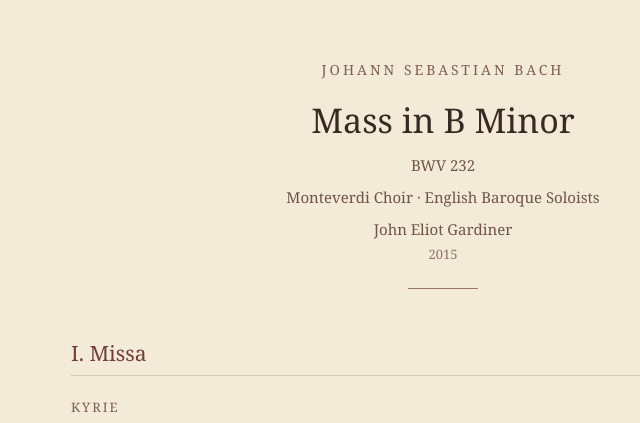
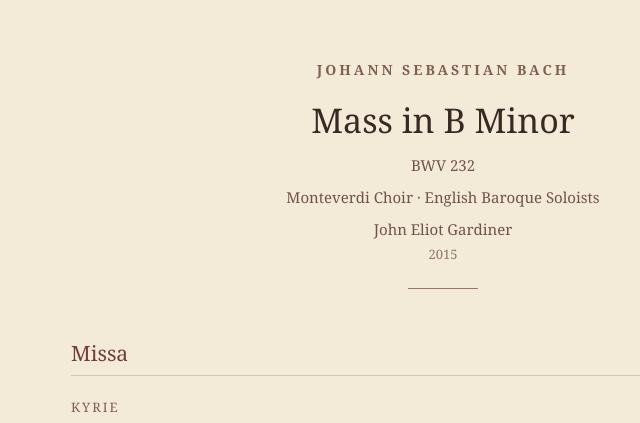
Before and after one commit to KillerWhale-cloud/Bach-Mass-in-B-Minor-BWV-232-2015---By-Monteverdi-Choir-English-Baroque-Soloists-John-Eliot-Gardiner, a plain HTML site: page index.html in a window 1280 px wide. Shown: the top 423 px of the page, 197-837 px from the left. Drawn offline with Linux system fonts and the light colour scheme.

Commit message:
Update index.html

```diff
--- a/index.html
+++ b/index.html
@@ -28,6 +28,7 @@ body {
     color: #713d35;
     font-family: Georgia, "Times New Roman", serif;
     font-size: 11px;
+    font-weight: normal;
     letter-spacing: 0.5px;
 }
 
@@ -49,6 +50,7 @@ body {
 .composer {
     color: #80604f;
     font-size: 14px;
+    font-weight: 600;
     letter-spacing: 3px;
     text-transform: uppercase;
     margin-bottom: 18px;
@@ -241,7 +243,7 @@ const tracks = [
 
     {
         number: "01",
-        section: "I. Missa",
+        section: "Missa",
         subsection: "Kyrie",
         title: "Coro — Kyrie eleison",
         file: "Monteverdi Choir - Mass in B Minor_ BWV 232  Kyrie eleison.mp3"
@@ -249,7 +251,7 @@ const tracks = [
 
     {
         number: "02",
-        section: "I. Missa",
+        section: "Missa",
         subsection: "Kyrie",
         title: "Duetto — Christe eleison",
         file: "Hannah Morrison - Mass in B Minor_ BWV 232  Christe eleison.mp3"
@@ -257,7 +259,7 @@ const tracks = [
 
     {
         number: "03",
-        section: "I. Missa",
+        section: "Missa",
         subsection: "Kyrie",
         title: "Coro — Kyrie eleison II",
         file: "Monteverdi_Choir_Mass_in_B_Minor_BWV_232_Kyrie_eleison_II.mp3"
@@ -265,7 +267,7 @@ const tracks = [
 
     {
         number: "04",
-        section: "I. Missa",
+        section: "Missa",
         subsection: "Gloria",
         title: "Coro — Gloria in excelsis Deo",
         file: "Monteverdi_Choir_Mass_in_B_Minor_BWV_232_Gloria_in_excelsis.mp3"
@@ -273,7 +275,7 @@ const tracks = [
 
     {
         number: "05",
-        section: "I. Missa",
+        section: "Missa",
         subsection: "Gloria",
         title: "Aria — Laudamus te",
         file: "Hannah Morrison - Mass in B Minor_ BWV 232  Laudamus te.mp3"
@@ -281,7 +283,7 @@ const tracks = [
 
     {
         number: "06",
-        section: "I. Missa",
+        section: "Missa",
         subsection: "Gloria",
         title: "Coro — Gratias agimus tibi",
         file: "Monteverdi_Choir_Mass_in_B_Minor_BWV_232_Gratias_agimus_tibi.mp3"
@@ -289,7 +291,7 @@ const tracks = [
 
     {
         number: "07",
-        section: "I. Missa",
+        section: "Missa",
         subsection: "Gloria",
         title: "Duetto — Domine Deus",
         file: "Hannah Morrison - Mass in B Minor_ BWV 232  Domine Deus.mp3"
@@ -297,7 +299,7 @@ const tracks = [
 
     {
         number: "08",
-        section: "I. Missa",
+        section: "Missa",
         subsection: "Gloria",
         title: "Coro — Qui tollis peccata mundi",
         file: "Monteverdi_Choir_Mass_in_B_Minor_BWV_232_Qui_tollis_peccata.mp3"
@@ -305,7 +307,7 @@ const tracks = [
 
     {
         number: "09",
-        section: "I. Missa",
+        section: "Missa",
         subsection: "Gloria",
         title: "Aria — Qui sedes ad dextram Patris",
         file: "Esther_Brazil_Mass_in_B_Minor_BWV_232_Qui_sedes_ad_dextram_P.mp3"
@@ -313,7 +315,7 @@ const tracks = [
 
     {
         number: "10",
-        section: "I. Missa",
+        section: "Missa",
         subsection: "Gloria",
         title: "Aria — Quoniam tu solus Sanctus",
         file: "David_Shipley_Mass_in_B_Minor_BWV_232_Quoniam_tu_solus_Sanct.mp3"
@@ -321,7 +323,7 @@ const tracks = [
 
     {
         number: "11",
-        section: "I. Missa",
+        section: "Missa",
         subsection: "Gloria",
         title: "Coro — Cum Sancto Spiritu",
         file: "Monteverdi_Choir_Mass_in_B_Minor_BWV_232_Cum_Sancto_Spiritu.mp3"
@@ -329,7 +331,7 @@ const tracks = [
 
     {
         number: "12",
-        section: "II. Symbolum Nicenum",
+        section: "Symbolum Nicenum",
         subsection: "Credo",
         title: "Coro — Credo in unum Deum",
         file: "Monteverdi_Choir_Mass_in_B_Minor_BWV_232_Credo_in_unum_Deum.mp3"
@@ -337,7 +339,7 @@ const tracks = [
 
     {
         number: "13",
-        section: "II. Symbolum Nicenum",
+        section: "Symbolum Nicenum",
         subsection: "Credo",
         title: "Duetto — Et in unum Dominum",
         file: "Hannah_Morrison_Mass_in_B_Minor_BWV_232_Et_in_unum_Dominum.mp3"
@@ -345,7 +347,7 @@ const tracks = [
 
     {
         number: "14",
-        section: "II. Symbolum Nicenum",
+        section: "Symbolum Nicenum",
         subsection: "Credo",
         title: "Coro — Et incarnatus est",
         file: "Monteverdi_Choir_Mass_in_B_Minor_BWV_232_Et_incarnatus_est.mp3"
@@ -353,7 +355,7 @@ const tracks = [
 
     {
         number: "15",
-        section: "II. Symbolum Nicenum",
+        section: "Symbolum Nicenum",
         subsection: "Credo",
         title: "Coro — Crucifixus",
         file: "Monteverdi Choir - Mass in B Minor_ BWV 232  Crucifixus.mp3"
@@ -361,7 +363,7 @@ const tracks = [
 
     {
         number: "16",
-        section: "II. Symbolum Nicenum",
+        section: "Symbolum Nicenum",
         subsection: "Credo",
         title: "Coro — Et resurrexit",
         file: "Monteverdi Choir - Mass in B Minor_ BWV 232  Et resurrexit.mp3"
@@ -369,7 +371,7 @@ const tracks = [
 
     {
         number: "17",
-        section: "II. Symbolum Nicenum",
+        section: "Symbolum Nicenum",
         subsection: "Credo",
         title: "Aria — Et in Spiritum Sanctum Dominum",
         file: "Alex_Ashworth_Mass_in_B_Minor_BWV_232_Et_in_Spiritum_Sanctum.mp3"
@@ -377,7 +379,7 @@ const tracks = [
 
     {
         number: "18",
-        section: "II. Symbolum Nicenum",
+        section: "Symbolum Nicenum",
         subsection: "Credo",
         title: "Coro — Confiteor unum baptisma",
         file: "Monteverdi_Choir_Mass_in_B_Minor_BWV_232_Confiteor_unum_bapt.mp3"
@@ -385,7 +387,7 @@ const tracks = [
 
     {
         number: "19",
-        section: "II. Symbolum Nicenum",
+        section: "Symbolum Nicenum",
         subsection: "Credo",
         title: "Coro — Et expecto resurrectionem mortuorum",
         file: "Monteverdi_Choir_Mass_in_B_Minor_BWV_232_Et_expecto_resurrec.mp3"
@@ -393,7 +395,7 @@ const tracks = [
 
     {
         number: "20",
-        section: "III. Sanctus",
+        section: "Sanctus",
         subsection: "",
         title: "Coro — Sanctus",
         file: "Monteverdi Choir - Mass in B Minor_ BWV 232  Sanctus.mp3"
@@ -401,7 +403,7 @@ const tracks = [
 
     {
         number: "21",
-        section: "IV. Osanna",
+        section: "Osanna",
         subsection: "",
         title: "Coro — Osanna",
         file: "Monteverdi Choir - Mass in B Minor_ BWV 232  Osanna.mp3"
@@ -409,7 +411,7 @@ const tracks = [
 
     {
         number: "22",
-        section: "V. Benedictus",
+        section: "Benedictus",
         subsection: "",
         title: "Aria — Benedictus",
         file: "Nick Pritchard - Mass in B Minor_ BWV 232  Benedictus.mp3"
@@ -417,7 +419,7 @@ const tracks = [
 
     {
         number: "23",
-        section: "IV. Osanna",
+        section: "Osanna",
         subsection: "",
         title: "Coro — Osanna Da capo",
         file: "Monteverdi_Choir_Mass_in_B_Minor_BWV_232_Osanna_Da_capo.mp3"
@@ -425,7 +427,7 @@ const tracks = [
 
     {
         number: "24",
-        section: "VI. Agnus Dei",
+        section: "Agnus Dei",
         subsection: "",
         title: "Aria — Agnus Dei",
         file: "Meg Bragle - Mass in B Minor_ BWV 232  Agnus Dei.mp3"
@@ -433,7 +435,7 @@ const tracks = [
 
     {
         number: "25",
-        section: "VII. Dona nobis pacem",
+        section: "Dona nobis pacem",
         subsection: "",
         title: "Coro — Dona nobis pacem",
         file: "Monteverdi_Choir_Mass_in_B_Minor_BWV_232_Dona_nobis_pacem.mp3"
@@ -528,4 +530,4 @@ tracks.forEach(track => {
 </script>
 
 </body>
-  </html>
+</html>
```
